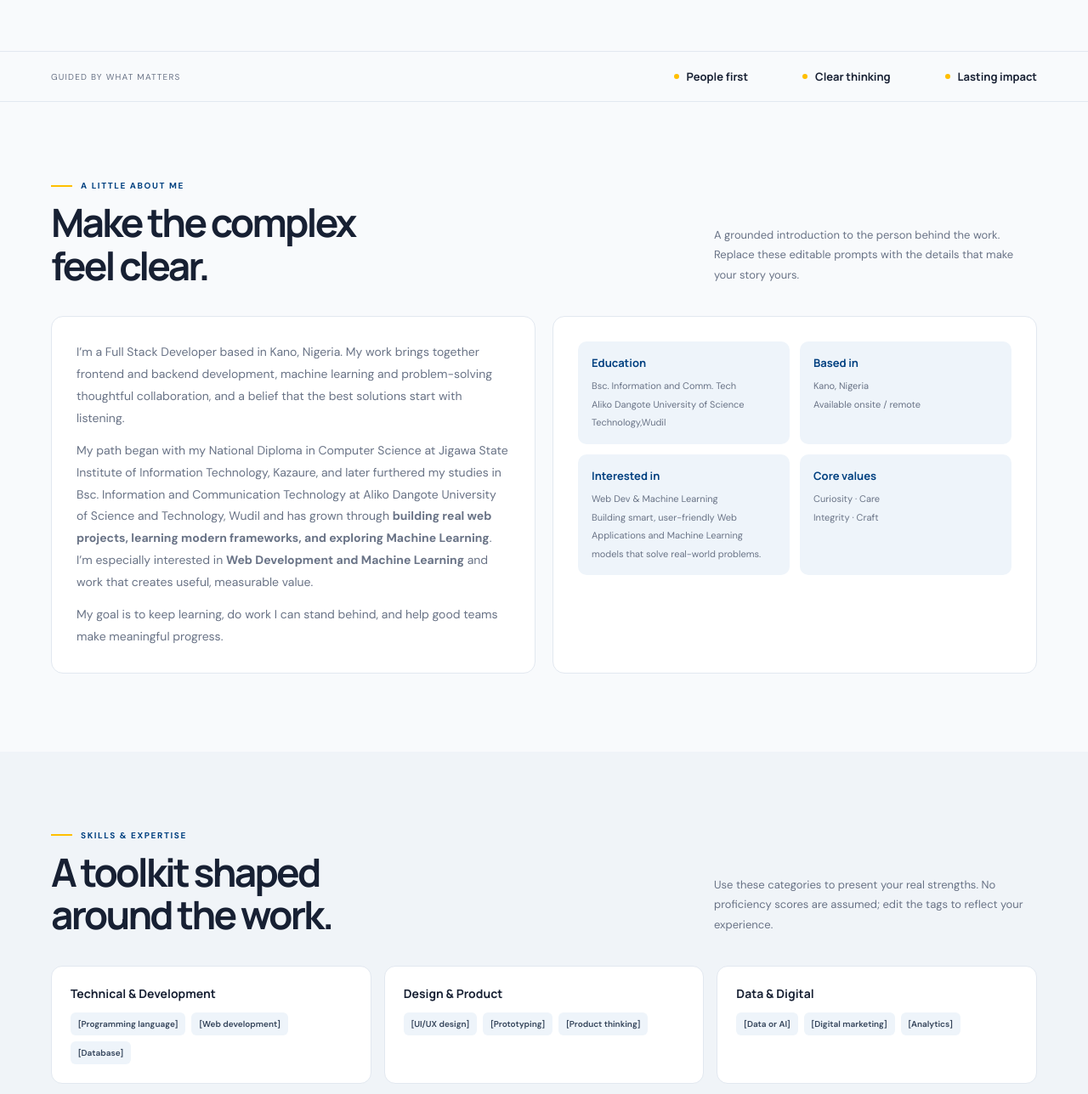
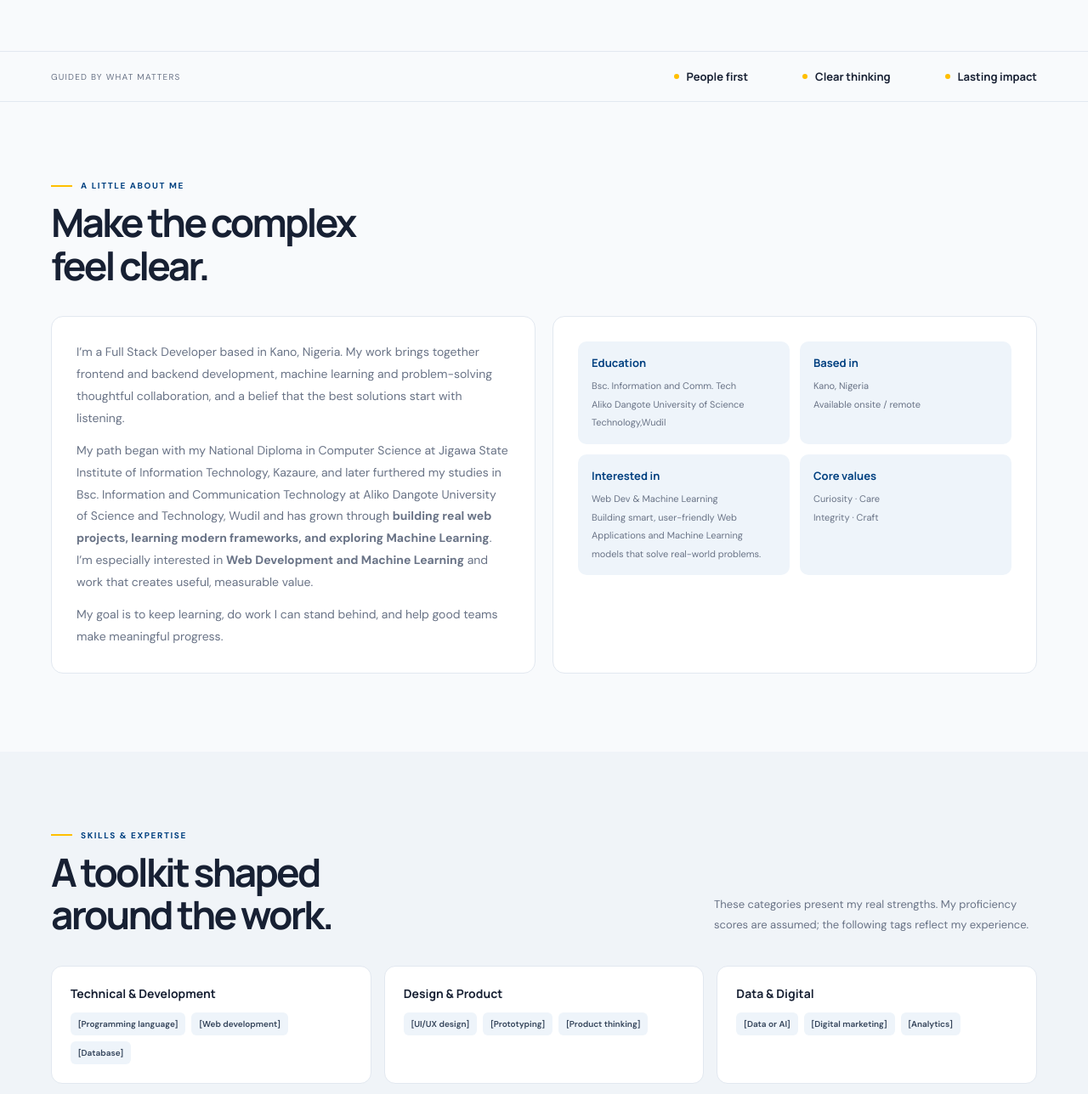
Before and after one commit to Aliyu1727/project, a plain HTML site: page index.html in a window 1280 px wide. Shown: the part 591-1879 px from the top of the page at 85% size. Drawn offline with Linux system fonts and the light colour scheme.

Commit message:
removed some parts

```diff
--- a/index.html
+++ b/index.html
@@ -91,7 +91,7 @@
                   <div class="eyebrow">A little about me</div>
                   <h2>Make the complex<br>feel clear.</h2>
                 </div>
-                <p>A grounded introduction to the person behind the work. Replace these editable prompts with the details that make your story yours.</p>
+                <!-- <p>A grounded introduction to the person behind the work. Replace these editable prompts with the details that make your story yours.</p> -->
               </div>
               <div class="about-grid">
                 <div class="about-copy">
@@ -128,7 +128,7 @@
                     <div class="eyebrow">Skills & expertise</div>
                     <h2>A toolkit shaped<br>around the work.</h2>
                   </div>
-                  <p>Use these categories to present your real strengths. No proficiency scores are assumed; edit the tags to reflect your experience.</p>
+                  <p>These categories present my real strengths. My proficiency scores are assumed; the following tags reflect my experience.</p>
                 </div>
                 <div class="skills">
                   <article class="skill-card">
```
